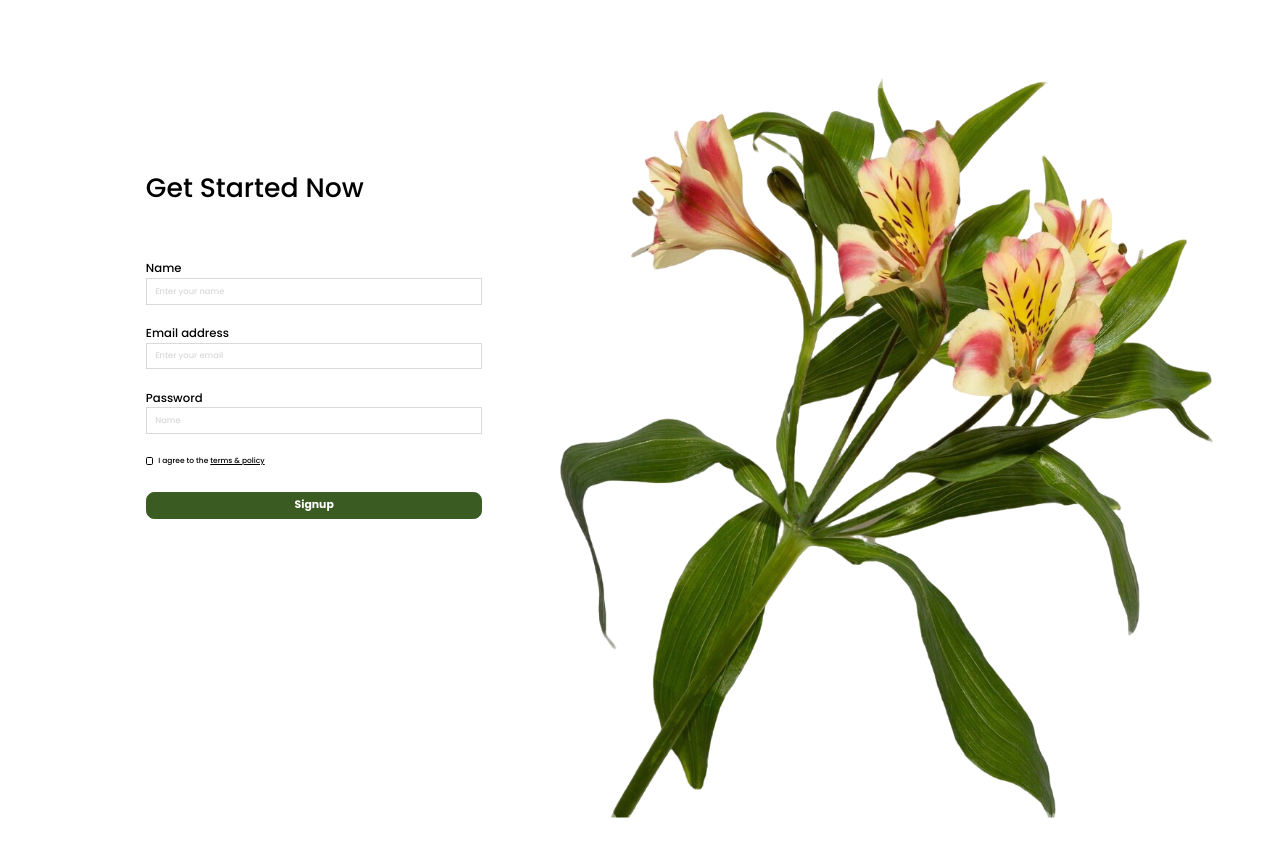
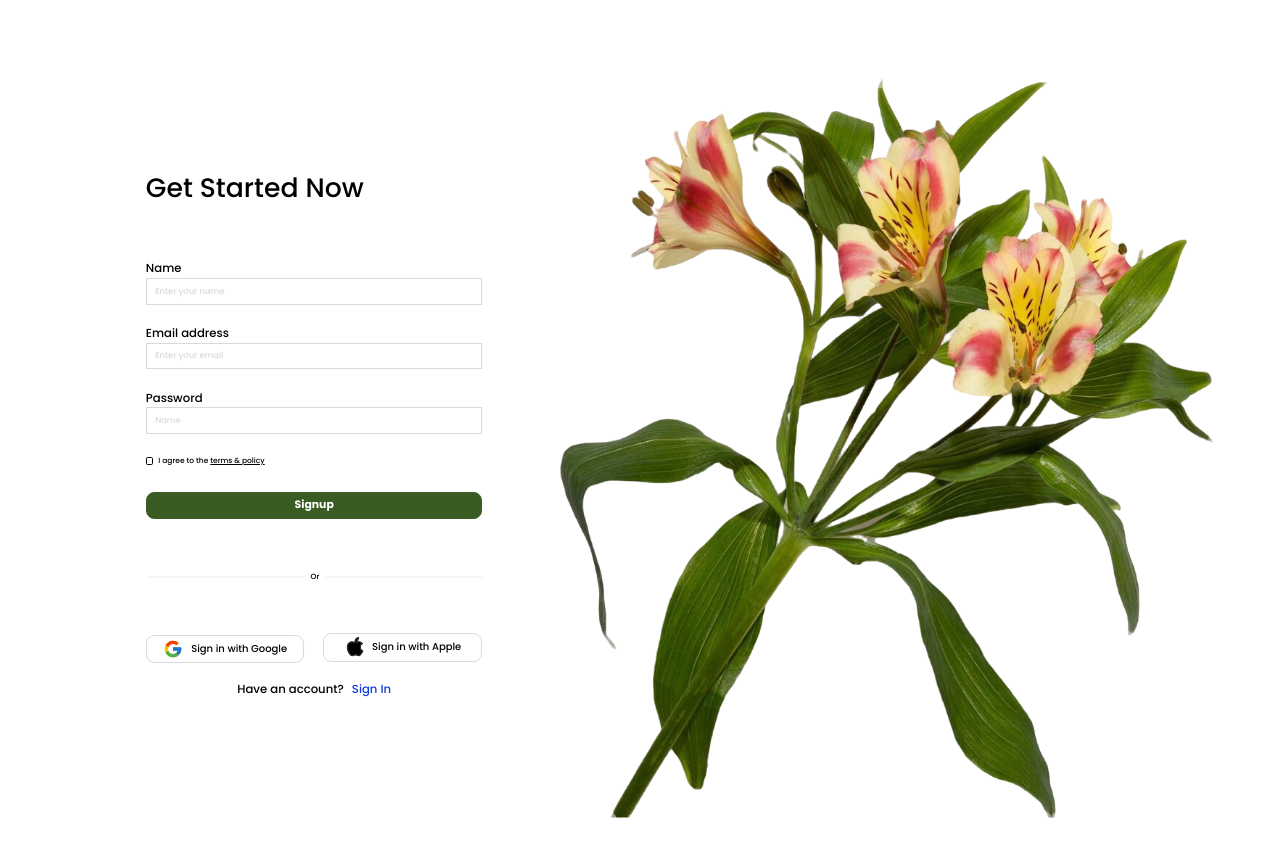
Before and after one commit to mandocdocmawin-dot/appdev1-final-practical-exam, a React (Vite) app: page / in a window 1280 px wide. Shown: the top 856 px of the page. Built offline with nearby package versions, Linux system fonts and the light colour scheme.

Commit message:
Add divider and social sign-in buttons

```diff
--- a/src/components/SignUp/SignUp.jsx
+++ b/src/components/SignUp/SignUp.jsx
@@ -1,6 +1,8 @@
 import '@fontsource/poppins/500.css'
 import '@fontsource/poppins/700.css'
 import blossomFlower from '../../assets/blossom-flower.svg'
+import googleLogo from '../../assets/icons-google-logo.svg'
+import appleLogo from '../../assets/icons-apple-logo.svg'
 import styles from './SignUp.module.css'
 
 function SignUp() {
@@ -50,6 +52,20 @@ function SignUp() {
           </label>
           <button className={styles.submit} type="submit">Signup</button>
         </form>
+        <div className={styles.bottom}>
+          <div className={styles.divider}><span>Or</span></div>
+          <div className={styles.socialButtons}>
+            <button className={styles.socialButton} type="button">
+              <img src={googleLogo} alt="" width="24" height="24" />
+              <span>Sign in with Google</span>
+            </button>
+            <button className={styles.socialButton} type="button">
+              <img src={appleLogo} alt="" width="24" height="24" />
+              <span>Sign in with Apple</span>
+            </button>
+          </div>
+          <p className={styles.account}>Have an account? <a href="#login">Sign In</a></p>
+        </div>
       </section>
       <section className={styles.right} aria-label="Blossom image">
         <img
--- a/src/components/SignUp/SignUp.module.css
+++ b/src/components/SignUp/SignUp.module.css
@@ -128,3 +128,83 @@
   max-width: 100%;
   height: auto;
 }
+
+.bottom {
+  width: min(26.302083cqw, 404px);
+  margin-top: min(4.04362cqw, 62.11px);
+  font-family: 'Poppins', sans-serif;
+  font-weight: 500;
+  color: #000;
+}
+
+.divider {
+  display: flex;
+  align-items: center;
+  width: min(26.041667cqw, 400px);
+  height: min(0.997396cqw, 15.32px);
+  margin-left: min(0.195313cqw, 3px);
+  font-size: min(0.585938cqw, 9px);
+  line-height: 1.5;
+}
+
+.divider::before,
+.divider::after {
+  content: '';
+  flex: 1;
+  height: 2px;
+  background-color: #f5f5f5;
+}
+
+.divider span {
+  padding: 0 min(0.488281cqw, 7.5px);
+}
+
+.socialButtons {
+  display: flex;
+  align-items: flex-start;
+  gap: min(1.497396cqw, 23px);
+  margin-top: min(3.911458cqw, 60.08px);
+}
+
+.socialButton {
+  box-sizing: border-box;
+  display: flex;
+  align-items: center;
+  justify-content: center;
+  gap: min(0.651042cqw, 10px);
+  width: min(12.369792cqw, 190px);
+  height: min(2.213542cqw, 34px);
+  padding: 0;
+  border: 1px solid #d9d9d9;
+  border-radius: min(0.651042cqw, 10px);
+  background-color: #fff;
+  color: #000;
+  font-family: inherit;
+  font-size: min(0.78125cqw, 12px);
+  font-weight: 500;
+  white-space: nowrap;
+  cursor: pointer;
+}
+
+.socialButton:first-child {
+  margin-top: min(0.130208cqw, 2px);
+}
+
+.socialButton img {
+  display: block;
+  width: min(1.5625cqw, 24px);
+  height: min(1.5625cqw, 24px);
+}
+
+.account {
+  margin: min(1.36849cqw, 21.02px) 0 0;
+  text-align: center;
+  font-size: min(0.911458cqw, 14px);
+  line-height: 1.5;
+}
+
+.account a {
+  margin-left: min(0.390625cqw, 6px);
+  color: #0f3dde;
+  text-decoration: none;
+}
```
Also changed, not shown: mandocdoc-signup-bottom.png (added).
